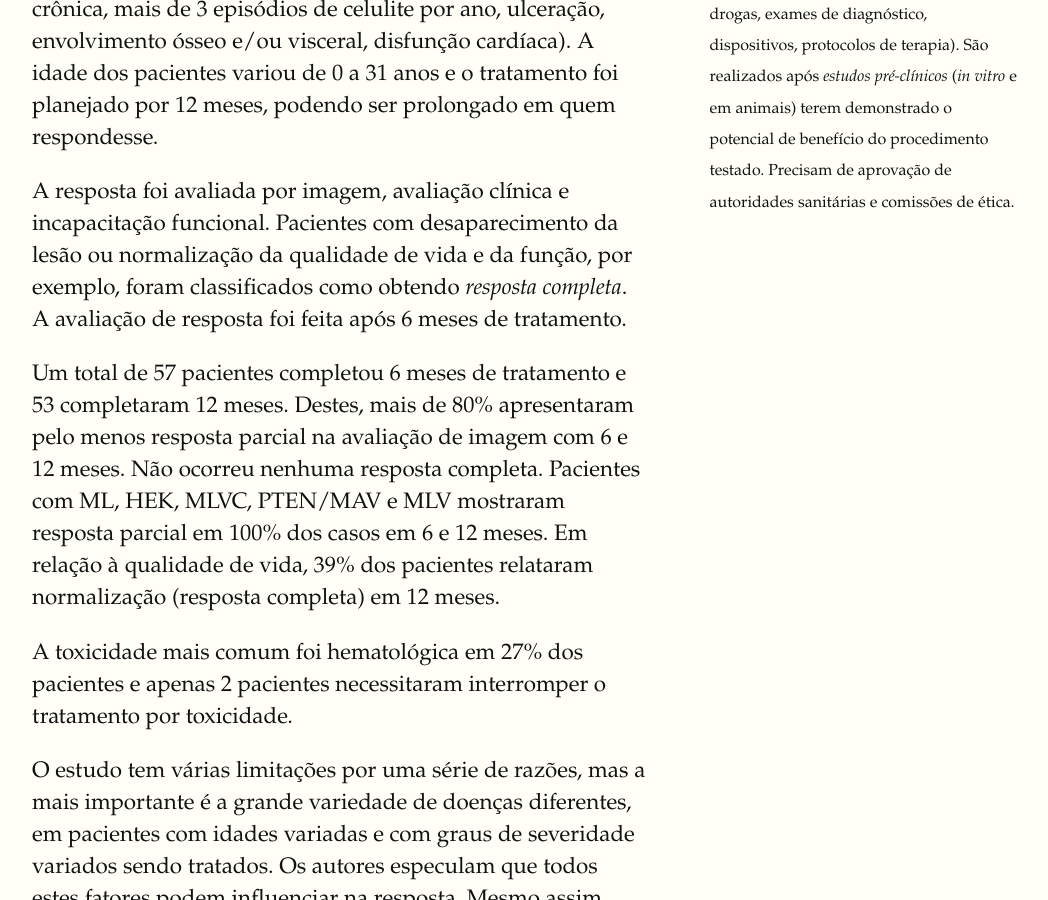
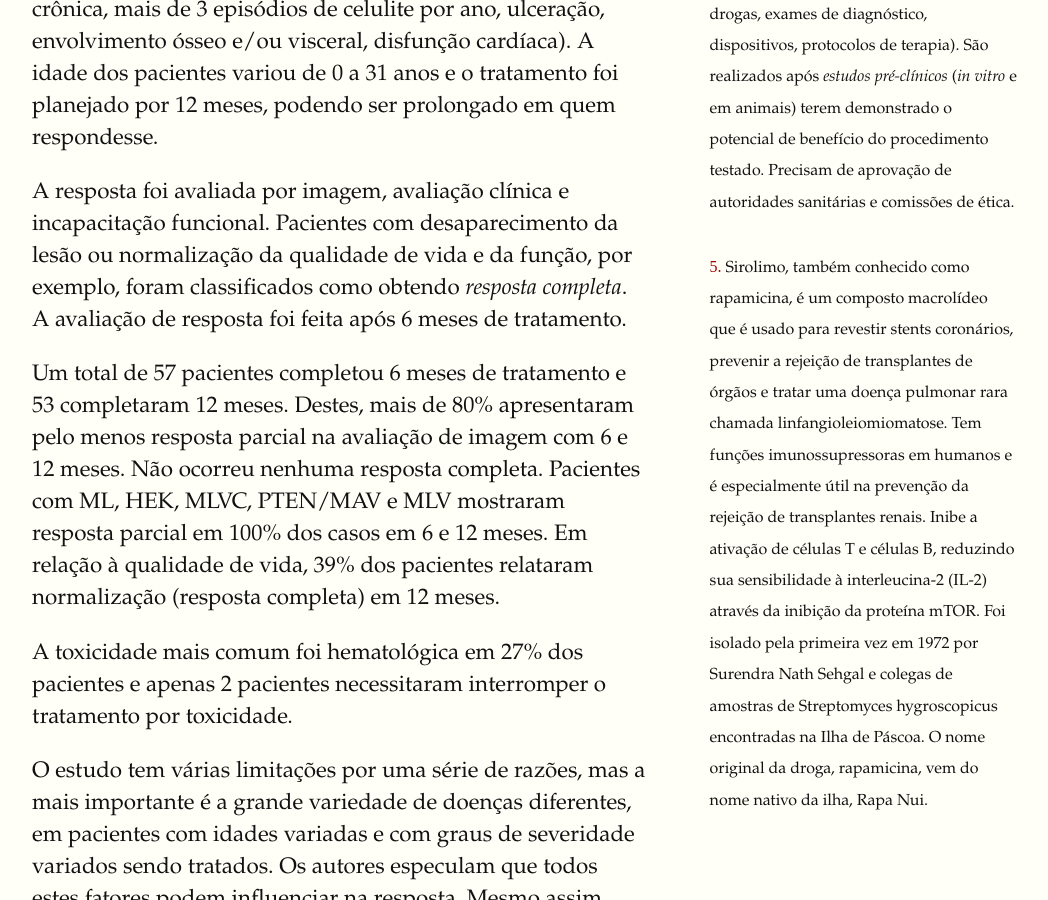
Before and after one commit to fhcflx/pharmakon, a Jekyll site: the page built from _posts/2016-02-15-sirolimo-anomalias.markdown, in a window 1280 px wide and 900 px high, scrolled down 2119 px. Shown: the whole window, without its empty margins (128-1176 px from the left). Built offline with Jekyll 4.4.1, drawn with Linux system fonts in a browser that asks for light colours; comment, search, counter and statistics services are not loaded.

Commit message:
sirolimo

```diff
--- /dev/null
+++ b/_includes/sirolimo.html
@@ -0,0 +1,13 @@
+<label for="tmo" class="margin-toggle sidenote-number"></label>
+<input type="checkbox" id="tmo" class="margin-toggle"/>
+<span class="sidenote">Sirolimo, também conhecido como rapamicina, é um composto
+  macrolídeo que é usado para revestir stents coronários, prevenir a rejeição de
+  transplantes de órgãos e tratar uma doença pulmonar rara chamada
+  linfangioleiomiomatose. Tem funções imunossupressoras em humanos e é
+  especialmente útil na prevenção da rejeição de transplantes renais. Inibe a
+  ativação de células T e células B, reduzindo sua sensibilidade à interleucina-2
+  (IL-2) através da inibição da proteína mTOR. Foi isolado pela primeira vez em
+  1972 por Surendra Nath Sehgal e colegas de amostras de Streptomyces
+  hygroscopicus encontradas na Ilha de Páscoa. O nome original da droga,
+  rapamicina, vem do nome nativo da ilha, Rapa Nui.
+</span>
--- a/_posts/2016-02-15-sirolimo-anomalias.markdown
+++ b/_posts/2016-02-15-sirolimo-anomalias.markdown
@@ -12,7 +12,7 @@ tags:
 A utilização de medicamentos aprovados para um fim em patologias diversas da aprovação original, procedimento denominado _reposicionamento_, tem sido cada vez mais proposto nos últimos anos. Uma das drogas que ficaram famosas em anos recentes foi o propranolol{% include propranolol.html %}, cujo efeito nos hemangiomas{% include hemangioma.html %} foi [descrito](http://bit.ly/fhcflxEw) em 2008. Outros casos ficaram conhecidos como falhas de avaliação com consequências potencialmente desagradáveis, como o [relato](http://bit.ly/fhcflxeS) de efeito da sildenafila{% include sildenafila.html %} em malformações linfáticas, posteriormente [refutado](http://bit.ly/fhcflx8n). Agora, um novo ensaio clínico{% include ensaio_clinico.html %} promete uma novidade para as anomalias vasculares. Será verdade?
 <!--more-->
 
-Pesquisadores do _Boston Children's Hospital and Harvard Medical School_, e integrantes do mais conhecido grupo de pesquisa e tratamento de anomalias vasculares do planeta, liderado pelo mais reconhecido especialista nestas patologias, o Dr. John B. Mulliken, publicaram os resultados de um ensaio clínico na revista _Pediatrics_, mostrando a utilidade da medicação _sirolimo_ no tratamento de anomalias vasculares complicadas. O ensaio, coordenado pela Dra Denise Adams, uma das co-diretoras do _Vascular Anomalies Center_ do _Boston Children's_, foi conduzido entre 2009 e 2015 e incluiu 61 pacientes.
+Pesquisadores do _Boston Children's Hospital and Harvard Medical School_, e integrantes do mais conhecido grupo de pesquisa e tratamento de anomalias vasculares do planeta, liderado pelo mais reconhecido especialista nestas patologias, o Dr. John B. Mulliken, publicaram os resultados de um ensaio clínico na revista _Pediatrics_, mostrando a utilidade da medicação _sirolimo_{% include sirolimo.html %} no tratamento de anomalias vasculares complicadas. O ensaio, coordenado pela Dra Denise Adams, uma das co-diretoras do _Vascular Anomalies Center_ do _Boston Children's_, foi conduzido entre 2009 e 2015 e incluiu 61 pacientes.
 <br/><br/>
 
 | Classificação inicial | Classificação revisada |
```
